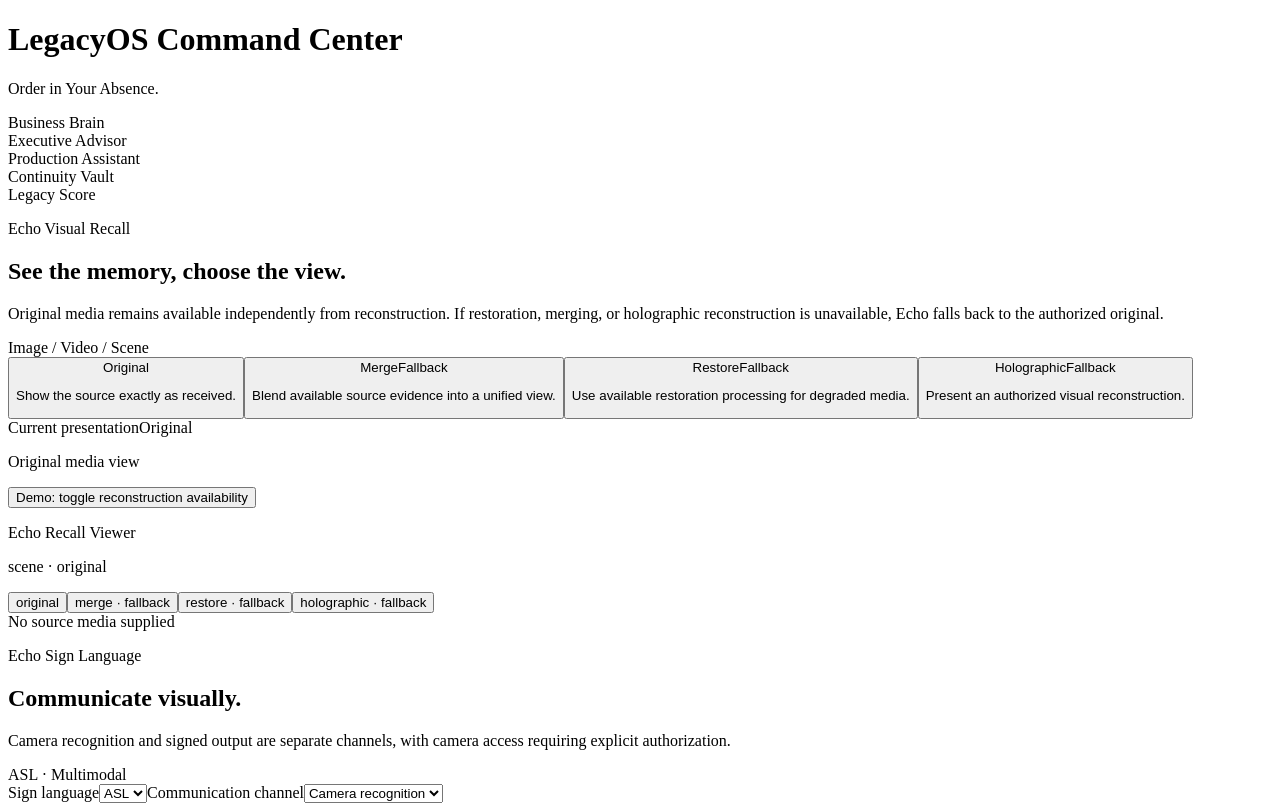
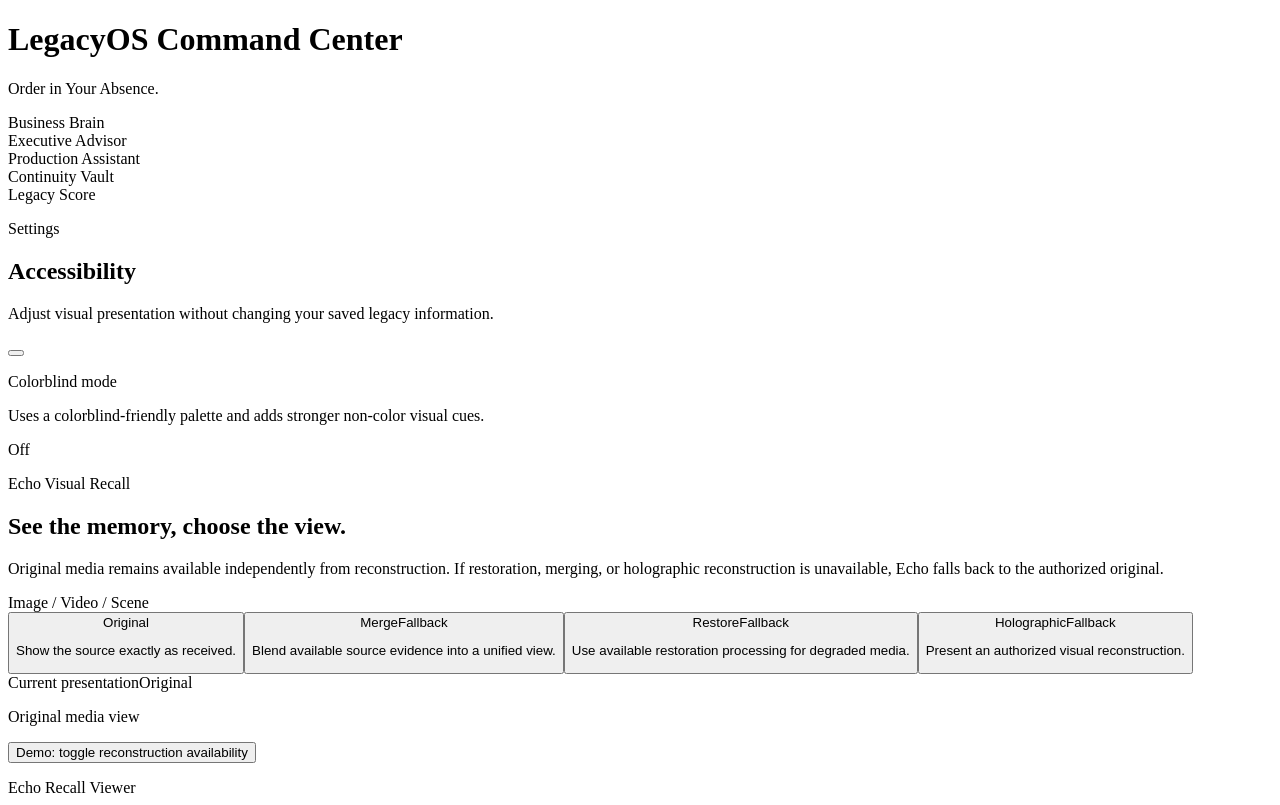
Before and after one commit to LegacyArchitectRVA/Legacy-OS, a Next.js app in the folder apps/web/: page / in a window 1280 px wide. Shown: the top 805 px of the page. Built offline with nearby package versions, Linux system fonts and the light colour scheme.

Commit message:
feat(web): surface colorblind mode in command center settings

```diff
--- a/apps/web/app/page.tsx
+++ b/apps/web/app/page.tsx
@@ -1,3 +1,4 @@
+import AccessibilitySettings from "./components/AccessibilitySettings";
 import HolographicRecallViewer from "./components/HolographicRecallViewer";
 import SignLanguagePanel from "./components/SignLanguagePanel";
 import SignVideoVoicePlayer from "./components/SignVideoVoicePlayer";
@@ -27,6 +28,7 @@ export default function Home() {
         </section>
 
         <div className="mt-8 grid gap-8 lg:grid-cols-2">
+          <AccessibilitySettings />
           <VisualRecallPanel />
           <HolographicRecallViewer mediaKind="scene" />
           <SignLanguagePanel />
```
